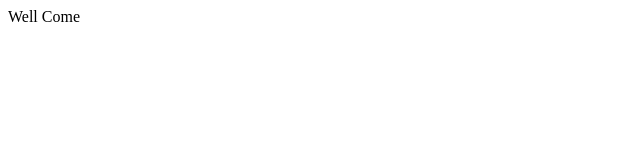
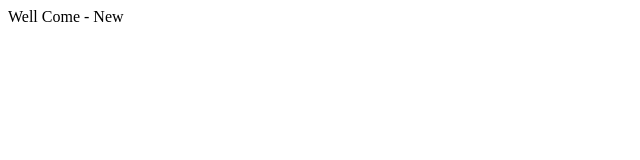
Before and after one commit to Alconeyous/implementation, a plain HTML site: page index.html in a window 1280 px wide. Shown: the full height of the page, 0-640 px from the left. Drawn offline with Linux system fonts and the light colour scheme.

Commit message:
New Modified html

```diff
--- a/index.html
+++ b/index.html
@@ -6,6 +6,6 @@
     <title>Document</title>
 </head>
 <body>
-    Well Come
+    Well Come - New
 </body>
 </html>
```
